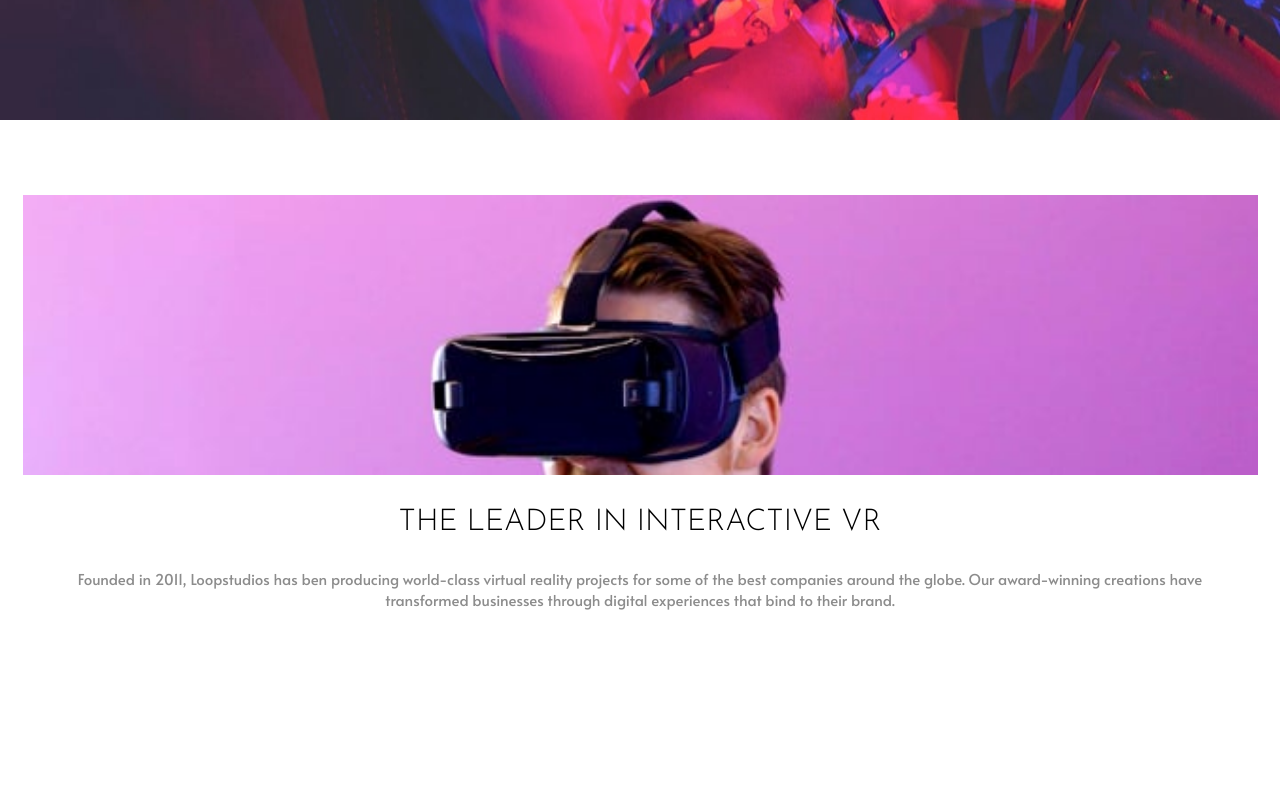
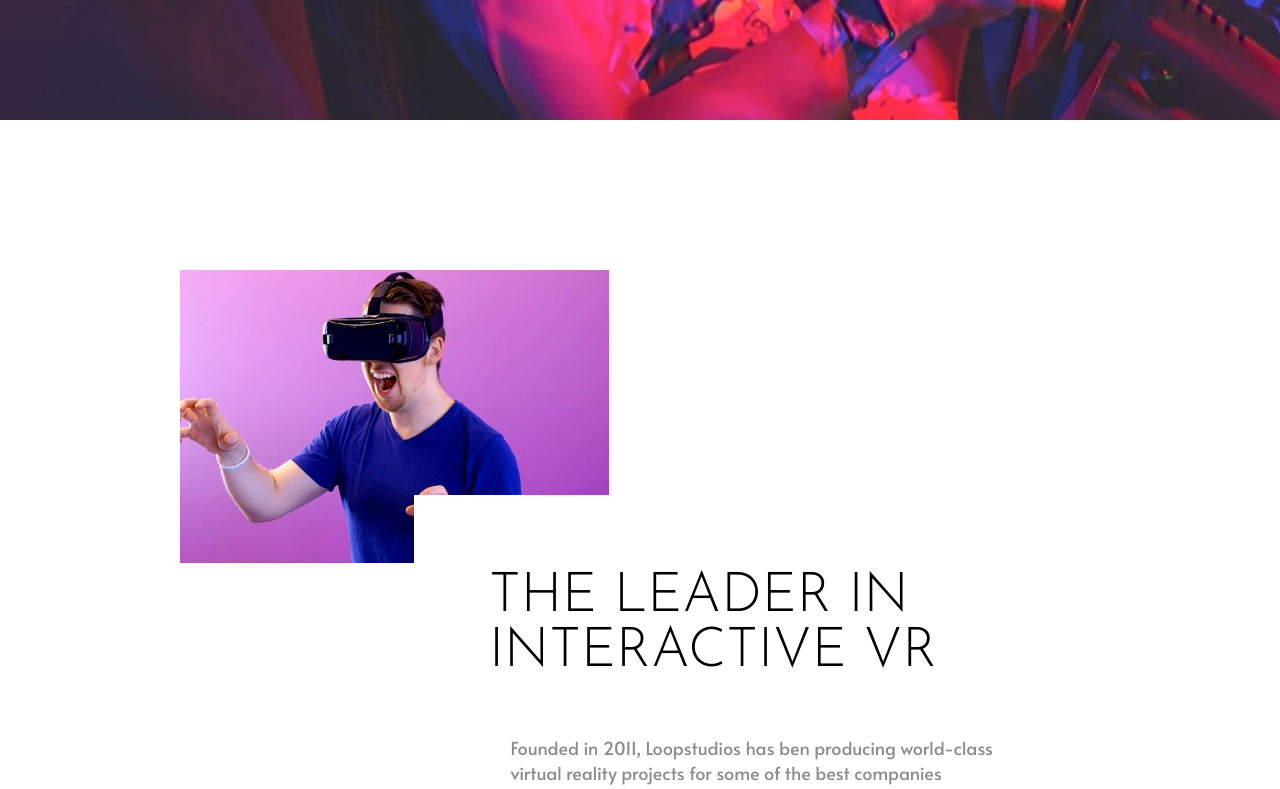
Before and after one commit to gracebir/loopstudio-landing, a React (Create React App) app: page / in a window 1280 px wide. Shown: the part 680-1469 px from the top of the page. Built offline with nearby package versions, Linux system fonts and the light colour scheme.

Commit message:
about section desktop view

```diff
--- a/src/components/About/index.js
+++ b/src/components/About/index.js
@@ -6,6 +6,10 @@ const AboutWrapper = styled.div`
     height: 100vh;
     display: flex;
     flex-direction: column;
+    @media (min-width: 45em) {
+        flex-direction: row;
+        padding: 10em 12em;
+    }
 `
 
 const AboutImage = styled.div`
@@ -16,11 +20,23 @@ const AboutImage = styled.div`
     background-size:100%;
     object-fit: fill;
     margin-bottom: 1.5em;
+    @media (min-width: 45em) {
+        background-image: url('images/desktop/image-interactive.jpg');
+        height: 58vh;
+    }
 `
 
 const AboutContent = styled.div`
     padding: .6em;
     text-align: center;
+    @media (min-width: 45em) {
+        width: 1300px;
+        height: 58vh;
+        padding: 5em;
+        background-color: var(--color-white);
+        margin-top: 15em;
+        margin-left:-13em;
+    }
 `
 
 const AboutTitle = styled.h1`
@@ -28,12 +44,20 @@ const AboutTitle = styled.h1`
     font-family: 'Josefin Sans', sans-serif;
     text-transform: uppercase;
     margin-bottom: 1em;
+    @media (min-width: 45em) {
+        font-size: 55px;
+        text-align: left;
+    }
 `
 
 const AboutParagraph = styled.p`
     color: var(--color-dark-gray);
     text-align: center;
     padding: 0 1.2em;
+    @media (min-width: 45em) {
+        text-align: left;
+        font-size: 18px;
+    }
 `
 
 
```
